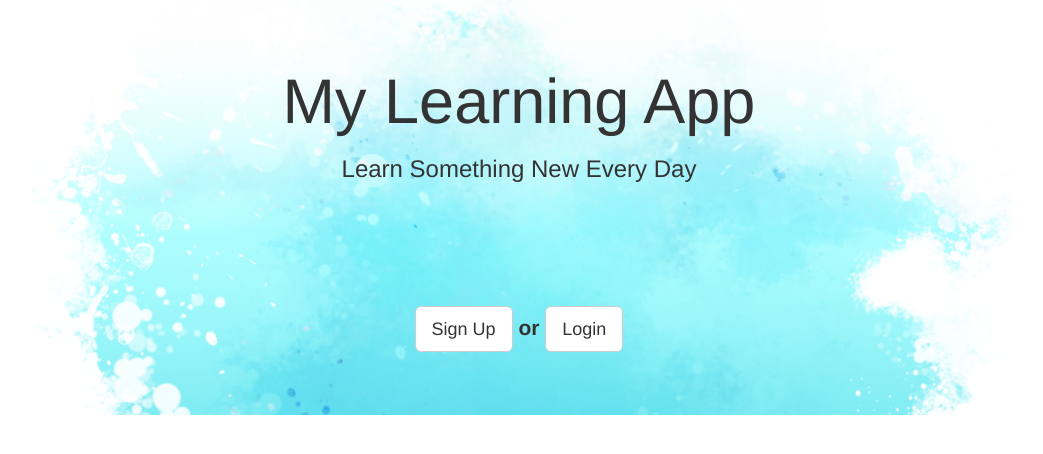
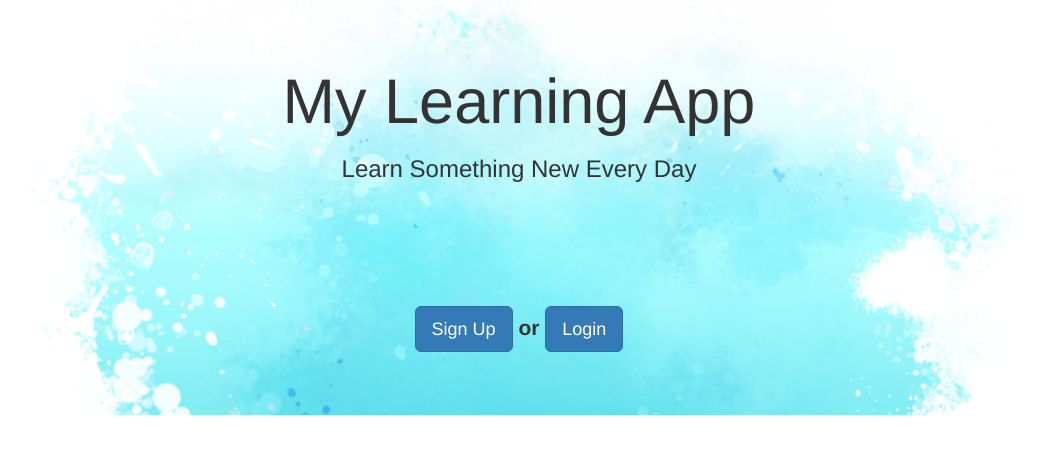
Before and after one commit to sharonen/my_learning_app, a Django app: page / in a window 1280 px wide. Shown: the part 121-575 px from the top of the page, without its empty margins (121-1164 px from the left). Run offline with Django 3.2, Linux system fonts and the light colour scheme; some libraries are stand-ins or nearby versions.

Commit message:
fixing some errors with docker and adding docker file

```diff
--- a/accounts/views.py
+++ b/accounts/views.py
@@ -1,6 +1,6 @@
 from django.contrib.auth import login, logout
 from django.contrib.auth.forms import AuthenticationForm
-from django.core.urlresolvers import reverse_lazy
+from django.urls import reverse_lazy
 from django.views import generic
 
 from . import forms
--- a/my_learning_app/urls.py
+++ b/my_learning_app/urls.py
@@ -22,9 +22,8 @@ from . import views
 urlpatterns = [
     url(r'^$', views.HomeView.as_view(), name='home'),
     url(r'^admin/', admin.site.urls),
-    url(r'accounts/', include('accounts.urls', namespace='accounts')),
-    url(r'accounts/', include('django.contrib.auth.urls')),
-    url(r'^random_links/', include('random_links.urls', namespace='random_links')),
+    url(r'accounts/', include(('accounts.urls', 'accounts'), namespace='accounts')),
+    url(r'^random_links/', include(('random_links.urls', 'random_links'), namespace='random_links')),
 
 
 
--- a/random_links/models.py
+++ b/random_links/models.py
@@ -1,11 +1,11 @@
 from django.contrib.auth.models import User
-from django.core.urlresolvers import reverse
+from django.urls import reverse
 from django.db import models
 
 
 
 class Random_Link(models.Model):
-    user = models.ForeignKey(User, related_name="random_links")
+    user = models.ForeignKey(User, related_name="random_links", on_delete = models.CASCADE)
     title = models.CharField(max_length=255)
     url = models.URLField()
     created_at = models.DateTimeField(auto_now=True)
--- a/random_links/views.py
+++ b/random_links/views.py
@@ -1,11 +1,9 @@
 from django.contrib.auth.mixins import LoginRequiredMixin
 from django.contrib.auth.models import User
-from django.core.urlresolvers import reverse_lazy
+from django.urls import reverse_lazy
 from django.http import Http404
 from django.shortcuts import render, get_object_or_404
 from django.views import generic
-
-from braces.views import SelectRelatedMixin
 
 from . import forms
 from . import models
--- a/templates/home.html
+++ b/templates/home.html
@@ -16,10 +16,10 @@
   				<a href="{% url 'random_links:detail' %}" class="btn btn-primary btn-lg">Did you know?</a>
   				<a href="{% url 'random_links:list' username=user.username %}" class="btn btn-primary btn-lg">History</a>
   			</p>
-  		<p><a href="{% url 'accounts:logout' %}" class="btn btn-default btn-lg">Logout</a></p>
+  		<p><a href="{% url 'accounts:logout' %}" class="btn btn-primary btn-lg">Logout</a></p>
 			{% else %}
-			<a href="{% url 'accounts:signup' %}" class="btn btn-default btn-lg">Sign Up</a> or
- 			<a href="{% url 'accounts:login' %}" class="btn btn-default btn-lg">Login</a>
+			<a href="{% url 'accounts:signup' %}" class="btn btn-primary btn-lg">Sign Up</a> or
+ 			<a href="{% url 'accounts:login' %}" class="btn btn-primary btn-lg">Login</a>
 			{% endif %}
 	</p>
 </div>
```
Also changed, not shown: requirements.txt (added, +8 -0 lines), 1 other file.
